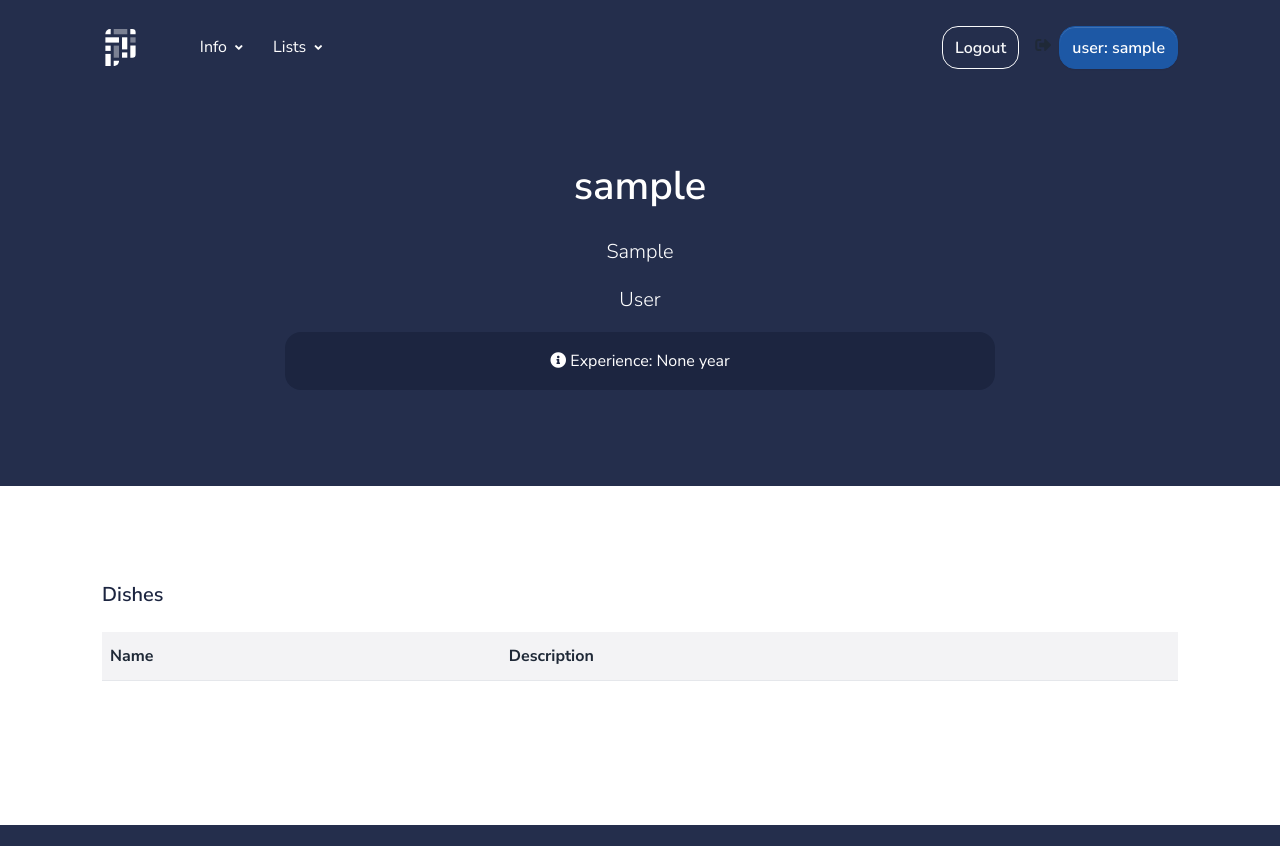
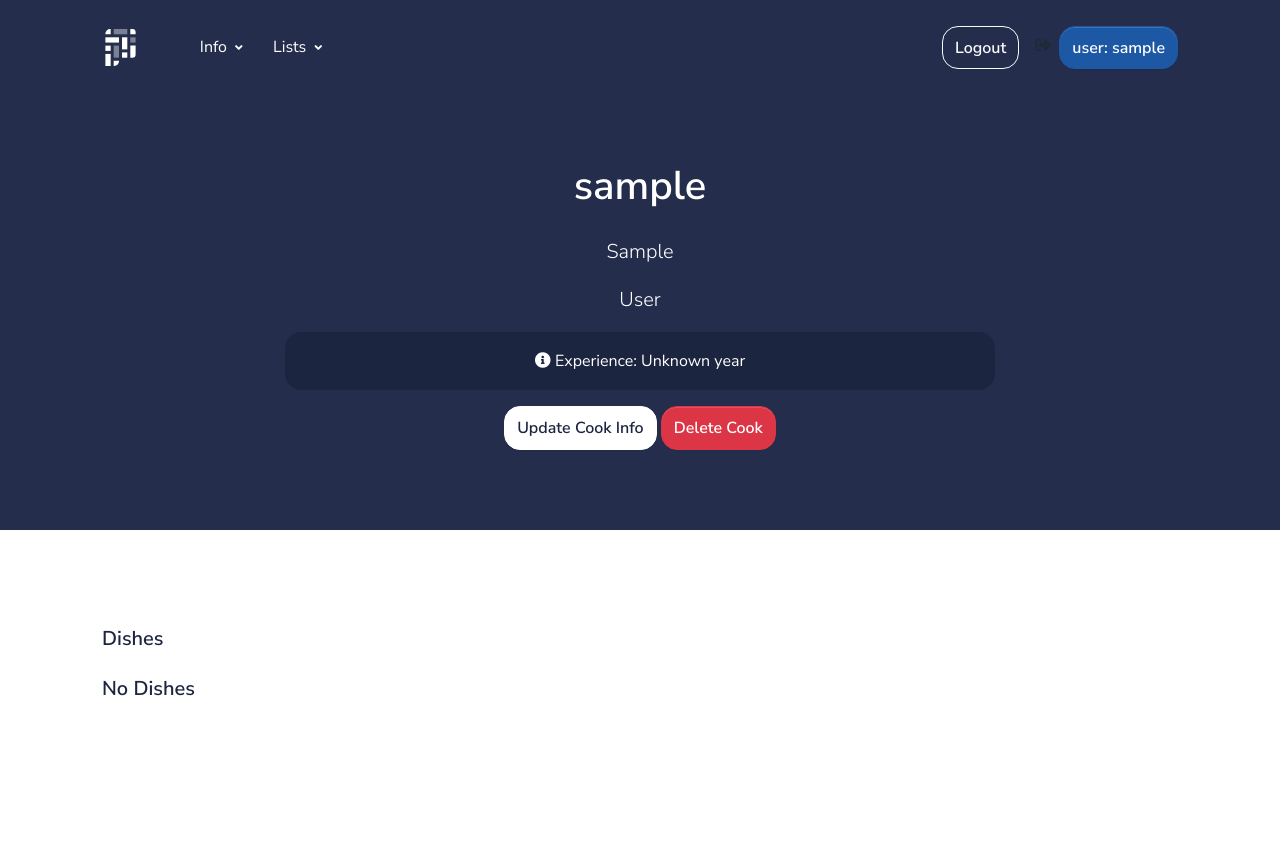
Before and after one commit to Mxbely/restaurant-kitchen-service, a Django app: page /cooks/1/ in a window 1280 px wide. Before the commit the page ends 825 px from the top, so only its background shows below. Run offline with Django 5.2, Linux system fonts and the light colour scheme; the visitor is signed in with stand-in values (Sample User, id 1); data comes from the database, SQL or seed files in the repository; data that the repository does not hold is empty; some libraries are stand-ins or nearby versions.

Commit message:
add update and delete buttons for cook and dish detail pages

```diff
--- a/templates/kitchen/cook_detail.html
+++ b/templates/kitchen/cook_detail.html
@@ -22,8 +22,14 @@
                         {% comment %} <p class="lead mb-5">Price: {{ dish.price }}</p> {% endcomment %}
                         <div class="alert bg-secondary" role="alert">
                             <span class="fas fa-info-circle"></span>
-                            Experience: {{ cook.year_of_experience }} year{{ cook.year_of_experience|pluralize }}
+                            Experience: {% if cook.year_of_experience %}{{ cook.year_of_experience }}{% else %}Unknown{% endif %} year{{ cook.year_of_experience|pluralize }}
                         </div>
+                        <a href="{% url 'kitchen:cook-update' pk=cook.id %}" class="btn btn-white link-to-page">
+                        Update Cook Info
+                        </a>
+                        <a href="{% url 'kitchen:cook-delete' pk=cook.id %}" class="btn btn-danger link-to-page">
+                        Delete Cook
+                        </a>
                     </div>
                 </div>
             </div>
@@ -43,21 +49,24 @@
                                 <span class="h5">Dishes</span>
                             </div>
                             <div class="table-responsive-sm">
+                                {% if cook.dishes.all %}
                                 <table class="table table-striped">
                                     <tr>
                                         <th>Name</th>
                                         <th>Description</th>
-                                        {% comment %} <th>Dish Type</th> {% endcomment %}
                                     </tr>
                                     {% for dish in cook.dishes.all %}
                                     <tr>
                                         <td>{{ dish.name }}</td>
                                         <td>{{ dish.description }}</td>
-                                        {% comment %} <td>{{ ingredient.dishes.dish_type.name}}</td> {% endcomment %}
                                     </tr>
                                     {% endfor %}
-
                                 </table>
+                                {% else %}
+                                <div class="mb-4">
+                                    <span class="h5">No Dishes</span>
+                                </div>
+                                {% endif %}
                             </div>
                         </div>
                     </div>
--- a/templates/kitchen/dish_detail.html
+++ b/templates/kitchen/dish_detail.html
@@ -23,6 +23,12 @@
                             <span class="fas fa-info-circle"></span>
                             Price: {{ dish.price }}
                         </div>
+                        <a href="{% url 'kitchen:dish-update' pk=dish.id %}" class="btn btn-white link-to-page">
+                        Update Dish Info
+                        </a>
+                        <a href="{% url 'kitchen:dish-delete' pk=dish.id %}" class="btn btn-danger link-to-page">
+                        Delete Dish
+                        </a>
                     </div>
                 </div>
             </div>
```
